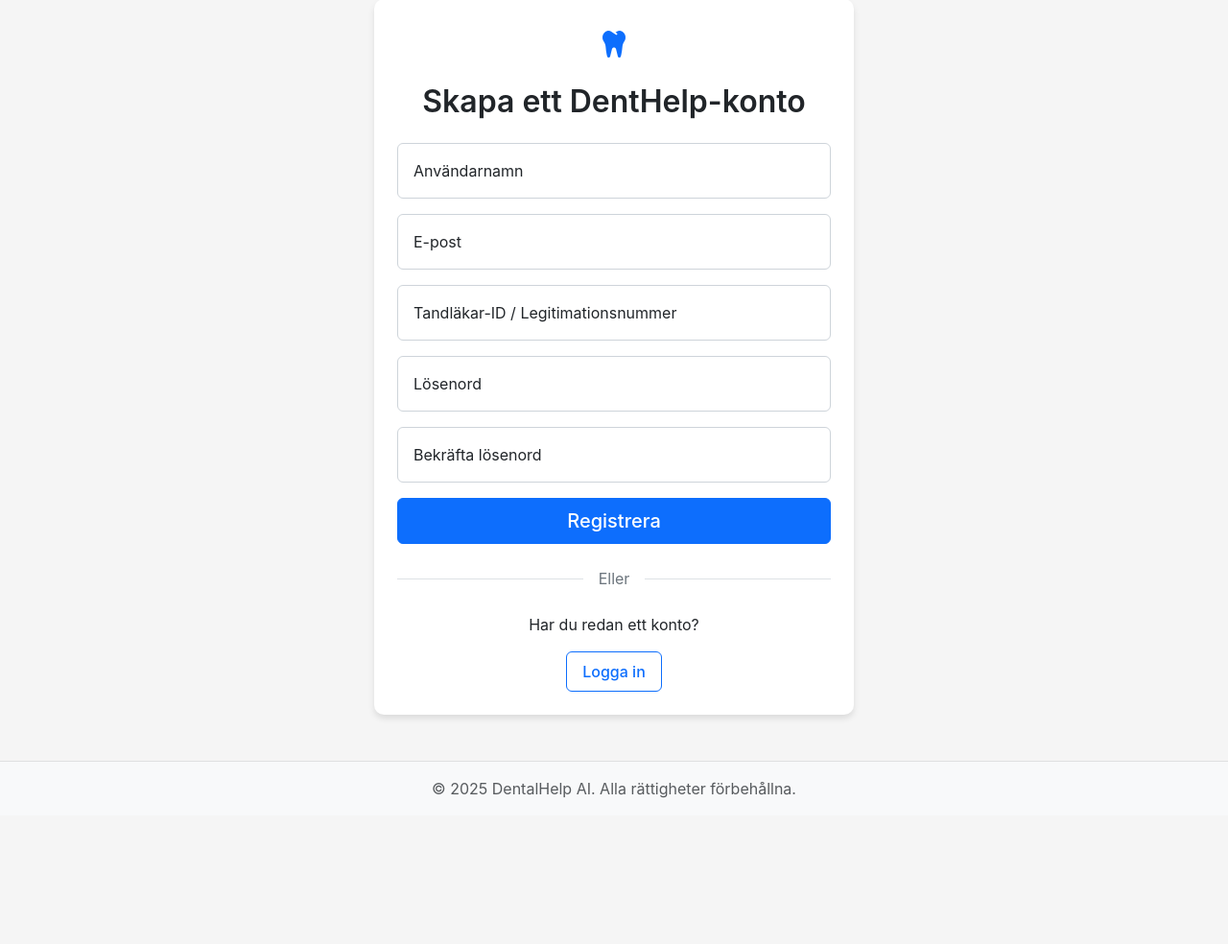
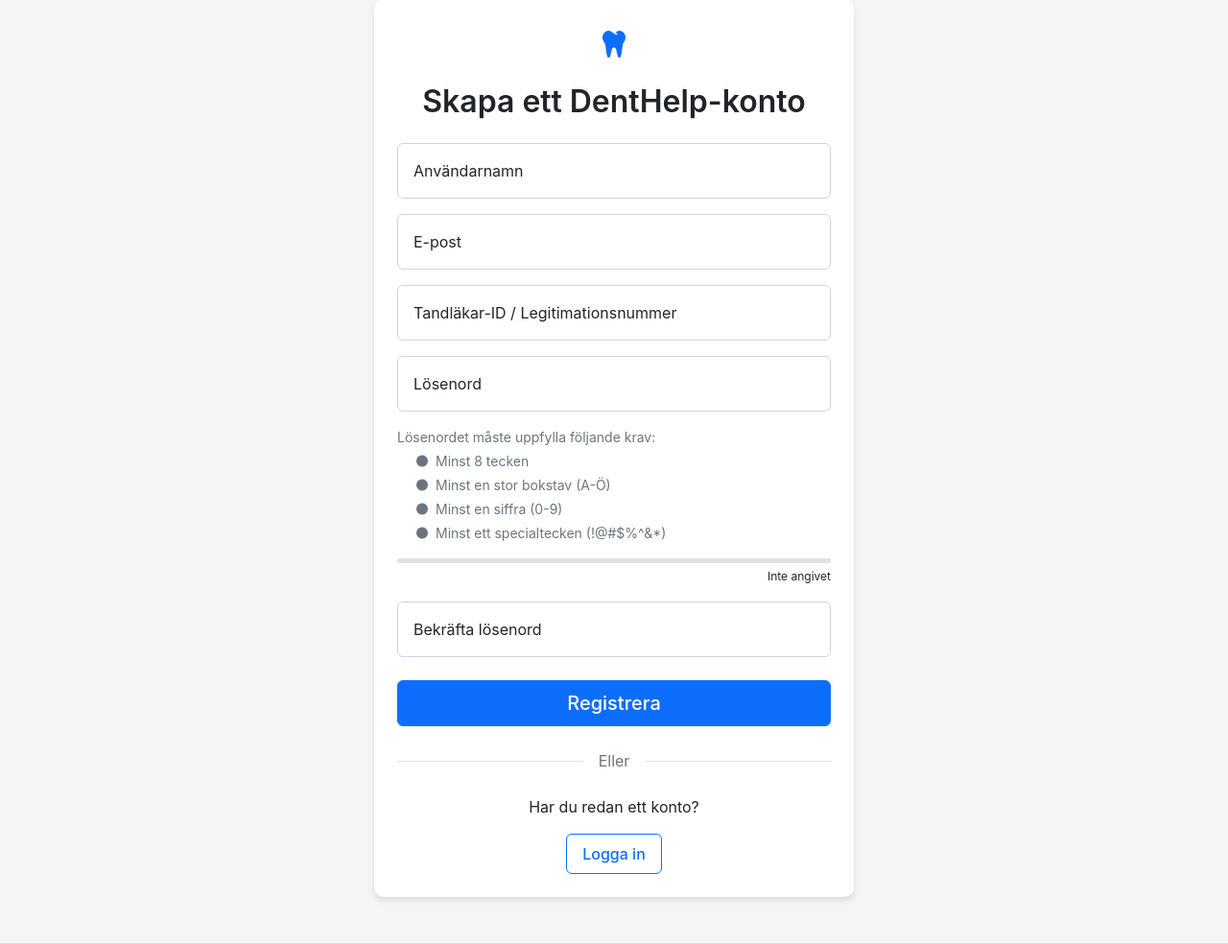
Before and after one commit to TonalLobster/DentHelpCommercial, a Flask app: page /register in a window 1280 px wide. Shown: the part 89-1073 px from the top of the page at 96% size. Before the commit the page ends 921 px from the top, so only its background shows below. Run offline with Flask 3, Linux system fonts and the light colour scheme.

Commit message:
lagt till tydliga krav för vad lösenord måste innehålla vid registrering

```diff
--- a/app/templates/auth/register.html
+++ b/app/templates/auth/register.html
@@ -1,6 +1,6 @@
 {% extends "base.html" %}
 
-{% block title %}Registrera konto | DentalScribe AI{% endblock %}
+{% block title %}Registrera konto | DentHelp AI{% endblock %}
 
 {% block extra_css %}
 <style>
@@ -52,6 +52,8 @@
     .requirements {
         font-size: 0.875rem;
         color: #6c757d;
+        margin-top: 0.5rem;
+        margin-bottom: 1rem;
     }
 
     .requirements ul {
@@ -77,6 +79,21 @@
     .password-strength-text {
         font-size: 0.75rem;
         margin-top: 0.25rem;
+    }
+
+    .password-requirement {
+        display: flex;
+        align-items: center;
+        margin-bottom: 0.25rem;
+    }
+
+    .password-requirement i {
+        margin-right: 0.5rem;
+        font-size: 0.75rem;
+    }
+
+    .text-success {
+        color: #198754 !important;
     }
 </style>
 {% endblock %}
@@ -133,7 +150,7 @@
                 </div>
 
                 <div class="form-floating">
-                    {{ form.password(class="form-control", placeholder="Lösenord") }}
+                    {{ form.password(class="form-control", placeholder="Lösenord", id="password") }}
                     <label for="{{ form.password.id }}">Lösenord</label>
                     {% if form.password.errors %}
                         <div class="text-danger">
@@ -144,7 +161,34 @@
                     {% endif %}
                 </div>
 
-                <div class="form-floating">
+                <!-- Lösenordskrav sektion -->
+                <div class="requirements">
+                    <p class="mb-1">Lösenordet måste uppfylla följande krav:</p>
+                    <ul>
+                        <li id="length" class="password-requirement">
+                            <i class="fas fa-circle"></i> Minst 8 tecken
+                        </li>
+                        <li id="capital" class="password-requirement">
+                            <i class="fas fa-circle"></i> Minst en stor bokstav (A-Ö)
+                        </li>
+                        <li id="number" class="password-requirement">
+                            <i class="fas fa-circle"></i> Minst en siffra (0-9)
+                        </li>
+                        <li id="special" class="password-requirement">
+                            <i class="fas fa-circle"></i> Minst ett specialtecken (!@#$%^&*)
+                        </li>
+                    </ul>
+                </div>
+
+                <!-- Lösenordsstyrkeindikator -->
+                <div class="password-strength">
+                    <div id="password-strength-bar" class="password-strength-bar"></div>
+                </div>
+                <div class="text-end">
+                    <small id="password-strength-text" class="password-strength-text">Inte angivet</small>
+                </div>
+
+                <div class="form-floating mt-3">
                     {{ form.password_confirm(class="form-control", placeholder="Bekräfta lösenord") }}
                     <label for="{{ form.password_confirm.id }}">Bekräfta lösenord</label>
                     {% if form.password_confirm.errors %}
@@ -156,8 +200,8 @@
                     {% endif %}
                 </div>
 
-                <div class="d-grid">
-                    {{ form.submit(class="btn btn-primary btn-lg") }}
+                <div class="d-grid mt-4">
+                    {{ form.submit(class="btn btn-primary btn-lg", id="register-button") }}
                 </div>
             </form>
 
@@ -179,8 +223,7 @@
     document.addEventListener('DOMContentLoaded', function() {
         const passwordInput = document.getElementById('password');
         const passwordConfirmInput = document.getElementById('password_confirm');
-        const agreeTerms = document.getElementById('agree_terms');
-        const registerButton = document.getElementById('register-button');
+        const registerButton = document.querySelector('input[type="submit"]');
         const strengthBar = document.getElementById('password-strength-bar');
         const strengthText = document.getElementById('password-strength-text');
 
@@ -195,36 +238,55 @@
             let strength = 0;
             let feedback = '';
 
+            // Nollställ alla ikoner först
+            [lengthReq, capitalReq, numberReq, specialReq].forEach(req => {
+                req.classList.remove('text-success');
+                const icon = req.querySelector('i');
+                icon.classList.remove('fa-check-circle');
+                icon.classList.add('fa-circle');
+            });
+
+            // Om lösenordet är tomt
+            if (password.length === 0) {
+                strengthBar.style.width = '0%';
+                strengthText.textContent = 'Inte angivet';
+                return false;
+            }
+
             // Check length
             if (password.length >= 8) {
                 strength += 25;
                 lengthReq.classList.add('text-success');
-            } else {
-                lengthReq.classList.remove('text-success');
+                const icon = lengthReq.querySelector('i');
+                icon.classList.remove('fa-circle');
+                icon.classList.add('fa-check-circle');
             }
 
             // Check for uppercase letters
-            if (/[A-Z]/.test(password)) {
+            if (/[A-ZÅÄÖ]/.test(password)) {
                 strength += 25;
                 capitalReq.classList.add('text-success');
-            } else {
-                capitalReq.classList.remove('text-success');
+                const icon = capitalReq.querySelector('i');
+                icon.classList.remove('fa-circle');
+                icon.classList.add('fa-check-circle');
             }
 
             // Check for numbers
             if (/[0-9]/.test(password)) {
                 strength += 25;
                 numberReq.classList.add('text-success');
-            } else {
-                numberReq.classList.remove('text-success');
+                const icon = numberReq.querySelector('i');
+                icon.classList.remove('fa-circle');
+                icon.classList.add('fa-check-circle');
             }
 
             // Check for special characters
-            if (/[^A-Za-z0-9]/.test(password)) {
+            if (/[^A-Za-z0-9åäöÅÄÖ]/.test(password)) {
                 strength += 25;
                 specialReq.classList.add('text-success');
-            } else {
-                specialReq.classList.remove('text-success');
+                const icon = specialReq.querySelector('i');
+                icon.classList.remove('fa-circle');
+                icon.classList.add('fa-check-circle');
             }
 
             // Update strength bar
@@ -262,14 +324,21 @@
         function checkFormValidity() {
             const isPasswordStrong = checkPasswordStrength(passwordInput.value);
             const doPasswordsMatch = passwordsMatch();
-            const hasAgreed = agreeTerms.checked;
 
             // Enable button only if all conditions are met
-            registerButton.disabled = !(isPasswordStrong && doPasswordsMatch && hasAgreed);
+            if (isPasswordStrong && doPasswordsMatch) {
+                registerButton.disabled = false;
+            } else {
+                registerButton.disabled = true;
+            }
         }
 
         // Add event listeners
-        passwordInput.addEventListener('input', checkFormValidity);
+        passwordInput.addEventListener('input', function() {
+            checkPasswordStrength(this.value);
+            checkFormValidity();
+        });
+
         passwordConfirmInput.addEventListener('input', function() {
             if (passwordsMatch()) {
                 passwordConfirmInput.classList.remove('is-invalid');
@@ -280,7 +349,6 @@
             }
             checkFormValidity();
         });
-        agreeTerms.addEventListener('change', checkFormValidity);
 
         // Initial check
         checkPasswordStrength(passwordInput.value);
```
